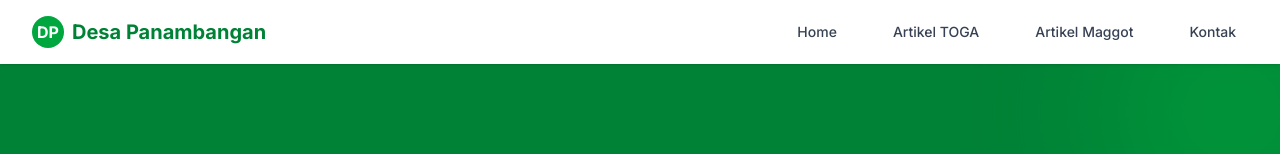
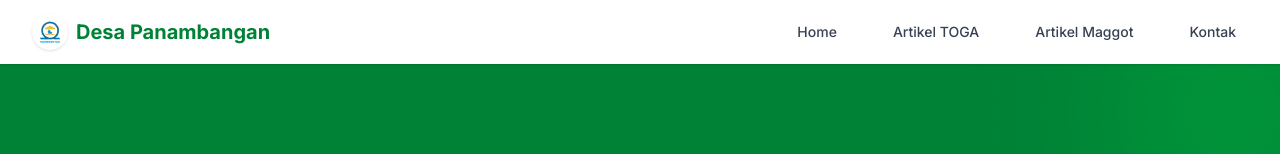
Before and after one commit to adin07-code/Desa-Panambangan, a Next.js app: page /blog in a window 1280 px wide. Shown: the top 154 px of the page. Built offline with nearby package versions, Linux system fonts and the light colour scheme.

Commit message:
Replace DP text with actual logo in Navbar

```diff
--- a/src/components/Navbar.tsx
+++ b/src/components/Navbar.tsx
@@ -13,7 +13,7 @@ export default function Navbar() {
         <div className="flex justify-between h-16">
           <div className="flex items-center">
             <Link href="/" className="flex-shrink-0 flex items-center gap-2">
-              <div className="w-8 h-8 bg-green-600 rounded-full flex items-center justify-center text-white font-bold">DP</div>
+              <img src="/logo.png" alt="Logo Desa" className="w-9 h-9 object-contain bg-white rounded-full p-0.5 shadow-sm" />
               <span className="font-bold text-xl text-green-700 hidden sm:block">Desa Panambangan</span>
             </Link>
           </div>
```
